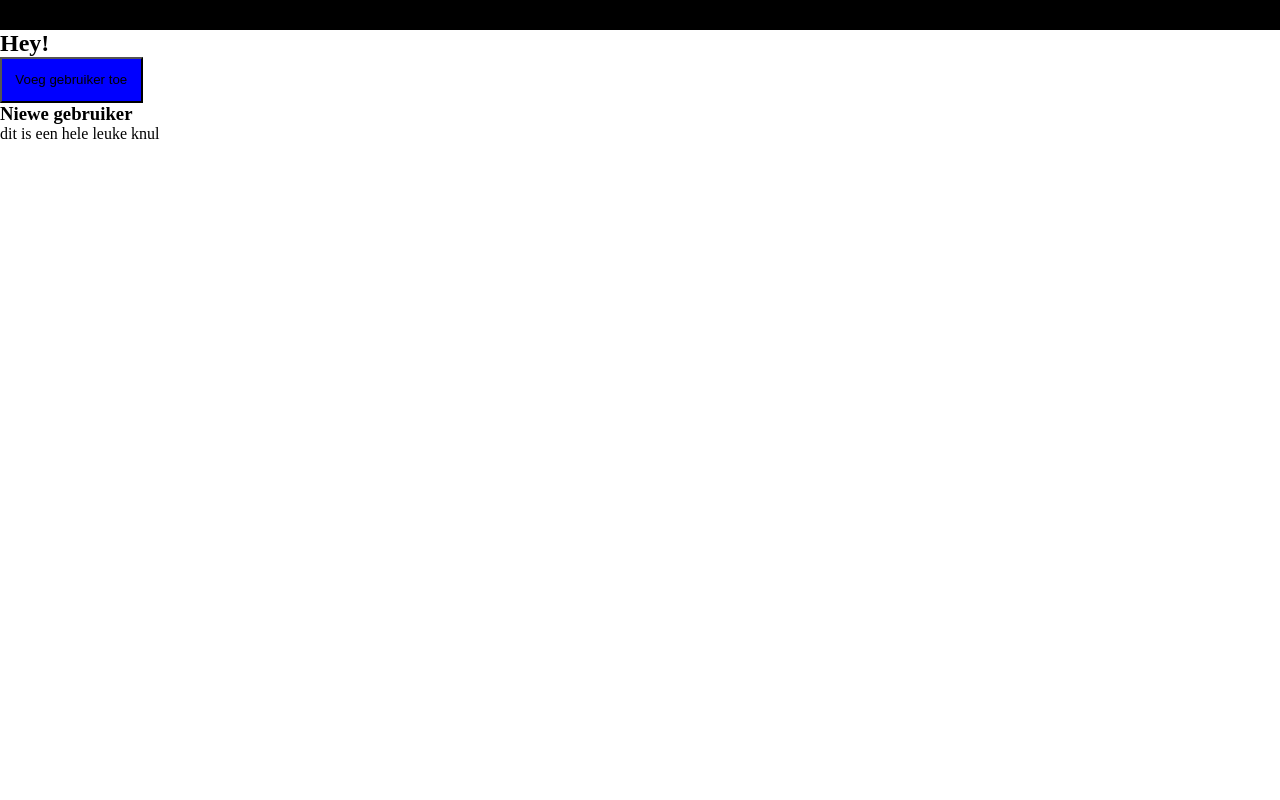
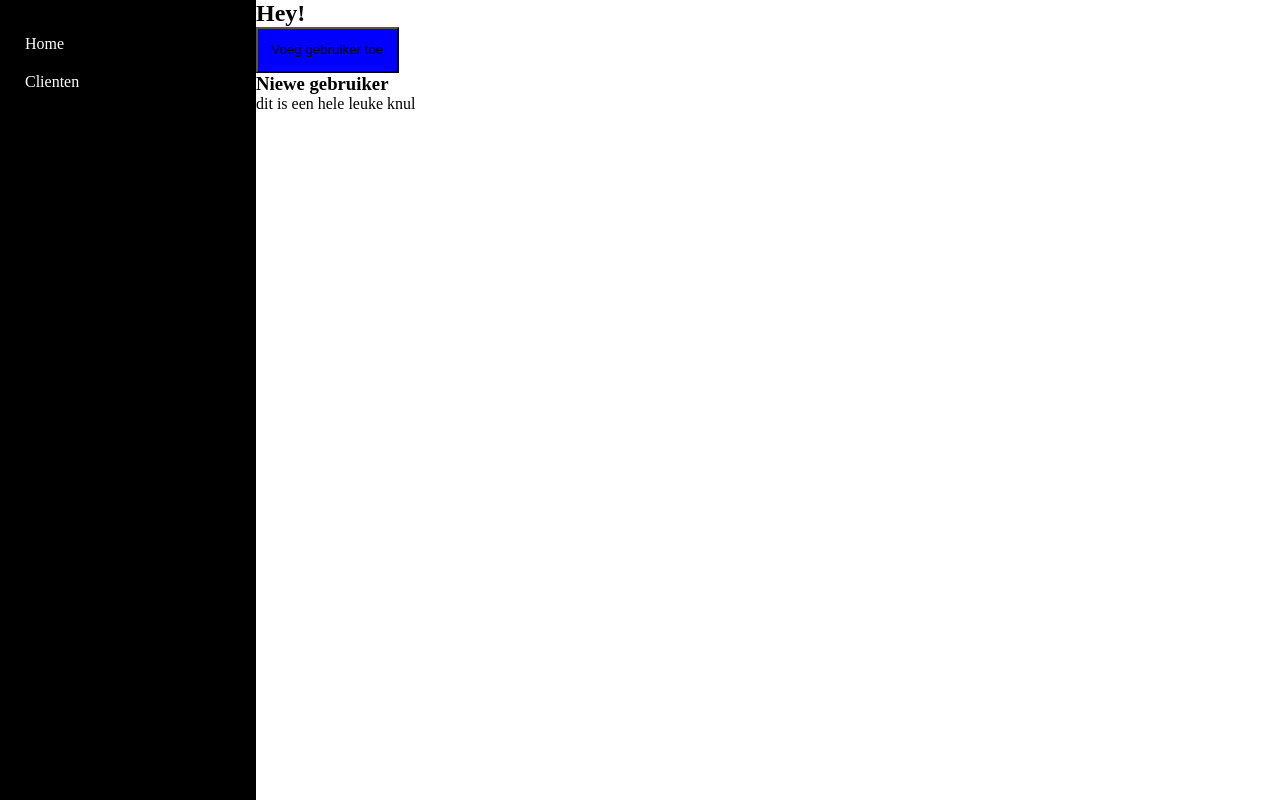
Before and after one commit to timruiterkamp/frontend-applications, a React app: page / in a window 1280 px wide. Built offline with nearby package versions, Linux system fonts and the light colour scheme; some packages are replaced by stand-ins of ours.

Commit message:
refactored routing for frontend display

```diff
--- a/src/components/page/Header.js
+++ b/src/components/page/Header.js
@@ -1,7 +1,21 @@
-import React from "react";
+import React, {Component} from "react";
+import {NavLink} from 'react-router-dom';
 
-export const Header = props => (
-    <header className="App-header">
-        {props.children}
-    </header>
-);
+export default class Header extends Component {
+    render() {
+
+        console.log('home',this.props);
+
+        return (
+            <header className="App-header">
+                <nav>
+                    <ul>
+                        {this.props.link.map(page => (
+                            <NavLink to={page.path} key={page.id}>{page.name}</NavLink>
+                        ))}
+                    </ul>
+                </nav>
+            </header>
+        )
+    }
+}
--- a/src/components/page/Layout.js
+++ b/src/components/page/Layout.js
@@ -1,15 +1,15 @@
 import React, { Component } from 'react';
-import {Header} from './Header'
-import {Footer} from './Footer'
+import RouterNav from '../../routes';
+import {Footer} from './Footer';
 
 class Layout extends Component {
     render() {
         return (
-            <div>
-                <Header />
+            <>
+                <RouterNav />
                     {this.props.children}
                 <Footer />
-            </div>
+            </>
         );
     }
 }
--- a/src/index.js
+++ b/src/index.js
@@ -1,14 +1,11 @@
 import React from 'react';
 import ReactDOM from 'react-dom';
 import './scss/index.scss';
-import AppRoutes from './routes';
 import * as serviceWorker from './serviceWorker';
 import Layout from './components/page/Layout';
 
 ReactDOM.render(
-    <Layout>
-        <AppRoutes />
-    </Layout>,
+    <Layout />,
     document.getElementById('root')
 );
 
--- a/src/routes.js
+++ b/src/routes.js
@@ -1,20 +1,57 @@
-import React from 'react';
+import React, {Component} from 'react';
 import { BrowserRouter, Route, Switch } from 'react-router-dom';
 import App from './pages/App';
 import Clients from './pages/Clients';
 import {Client} from './pages/Client';
 import {NotFound} from './pages/404';
+import Header from './components/page/Header';
 
+export default class RouterNav extends Component {
+    data = [
+        {
+            id: 1,
+            name: 'Home',
+            path: '/',
+            file: App,
+            show: true
+        },
+        {
+            id: 2,
+            name: 'Clienten',
+            path: '/clienten',
+            file: Clients,
+            show: true
+        },
+        {
+            id: 3,
+            name: 'Client',
+            path: '/clienten/:id',
+            file: Client,
+            show: false
+        },
+        {
+            id: 4,
+            name: 'NotFound',
+            path: '*',
+            file: NotFound,
+            show: false
+        }
+    ]
 
-export default () => {
+    render() {
         return (
             <BrowserRouter>
+                <>
+                <Header link={this.data.filter(page => {
+                    return page.show === true;
+                })} />
                 <Switch>
-                <Route exact path='/' component={App}/>
-                <Route path='/clienten/:id' component={Client}/>
-                <Route path='/clienten' component={Clients}/>
-                <Route path='*' component={NotFound} />
+                    {this.data.map(page => (
+                        <Route key={page.id} exact path={page.path} component={page.file}/>
+                    ))}
                 </Switch>
+                </>
             </BrowserRouter>
         )
     }
+}
--- a/src/scss/abstracts/mixin.scss
+++ b/src/scss/abstracts/mixin.scss
@@ -1,11 +1,6 @@
-@function calculateRem($size) {
-    $remSize: $size / 16px;
+@function pxToRem($size) {
+    $remSize: $size / 16;
     @return #{$remSize}rem;
-}
-
-@mixin pxToRem($size) {
-    font-size: $size; //Fallback in px
-    font-size: calculateRem($size);
 }
 
 @mixin size($width, $height: $width) {
--- a/src/scss/components/header.scss
+++ b/src/scss/components/header.scss
@@ -1,6 +1,25 @@
 header {
-    font-size: $heading-h1;
-    background: $headerbg;
-    color: $colorWhite;
-    padding: 15px;
+    width: 20vw;
+    height: 100vh;
+    float: left;
+    background-color: $headerbg;
+
+    ul {
+        display: flex;
+        flex-direction: column;
+        padding: pxToRem(25);
+    }
+
+    a {
+        color: $colorWhite;
+        font-size: pxToRem(16);
+        text-decoration: none;
+        padding: pxToRem(10) 0;
+        border-bottom: 0;
+
+        &:hover {
+            border-bottom: 1px solid $colorWhite;
+            margin-bottom: 1px;
+        }
+    }
 }
--- a/src/scss/index.scss
+++ b/src/scss/index.scss
@@ -1,6 +1,8 @@
+@import 'abstracts/mixin.scss';
+@import 'abstracts/mixin.scss';
+
 @import 'abstracts/colors.scss';
 @import 'abstracts/typography.scss';
-
 @import 'vendor/grid.scss';
 
 @import 'components/base.scss';
```
Lines whose indentation alone changed are shown as unchanged.
